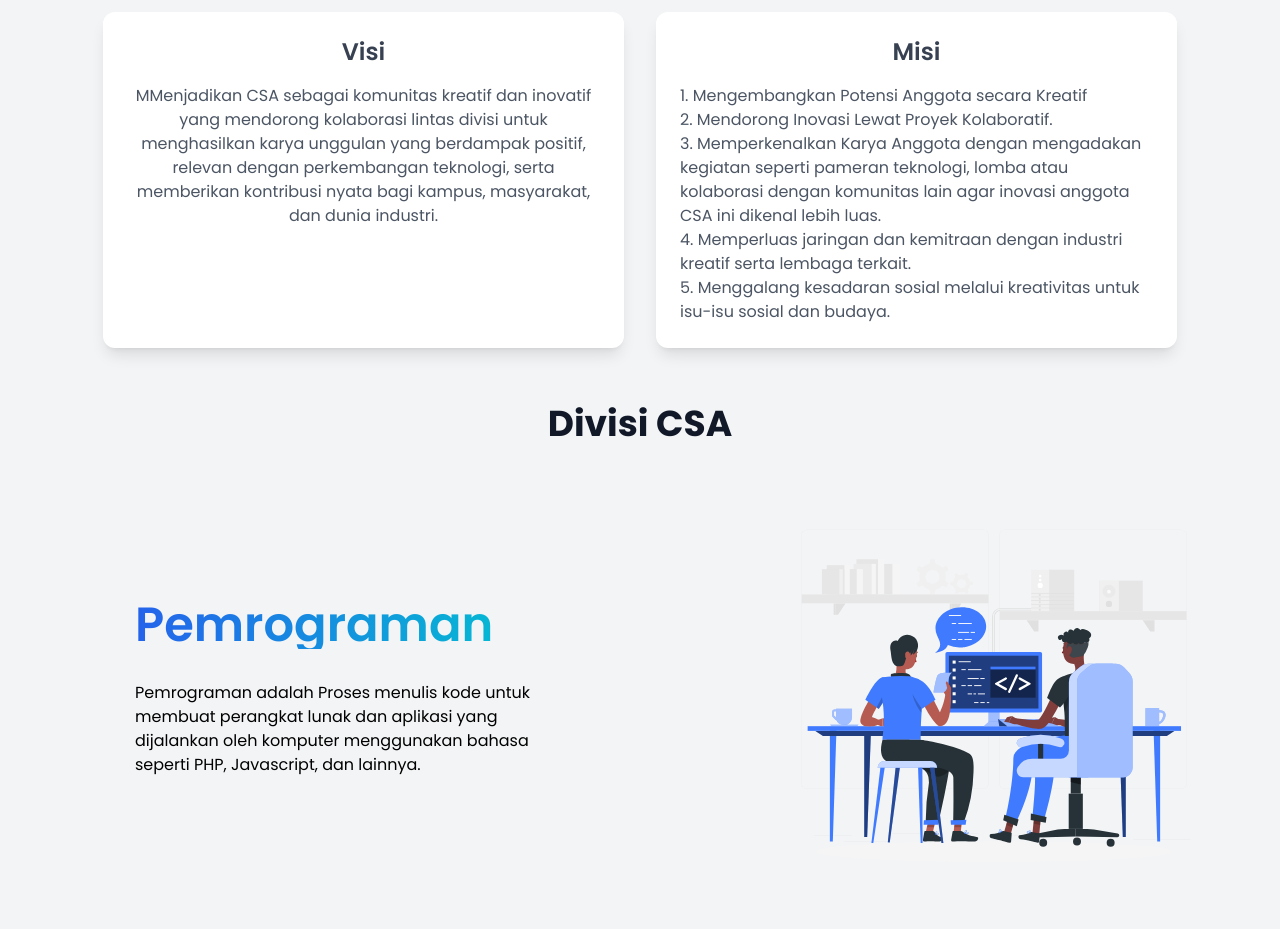
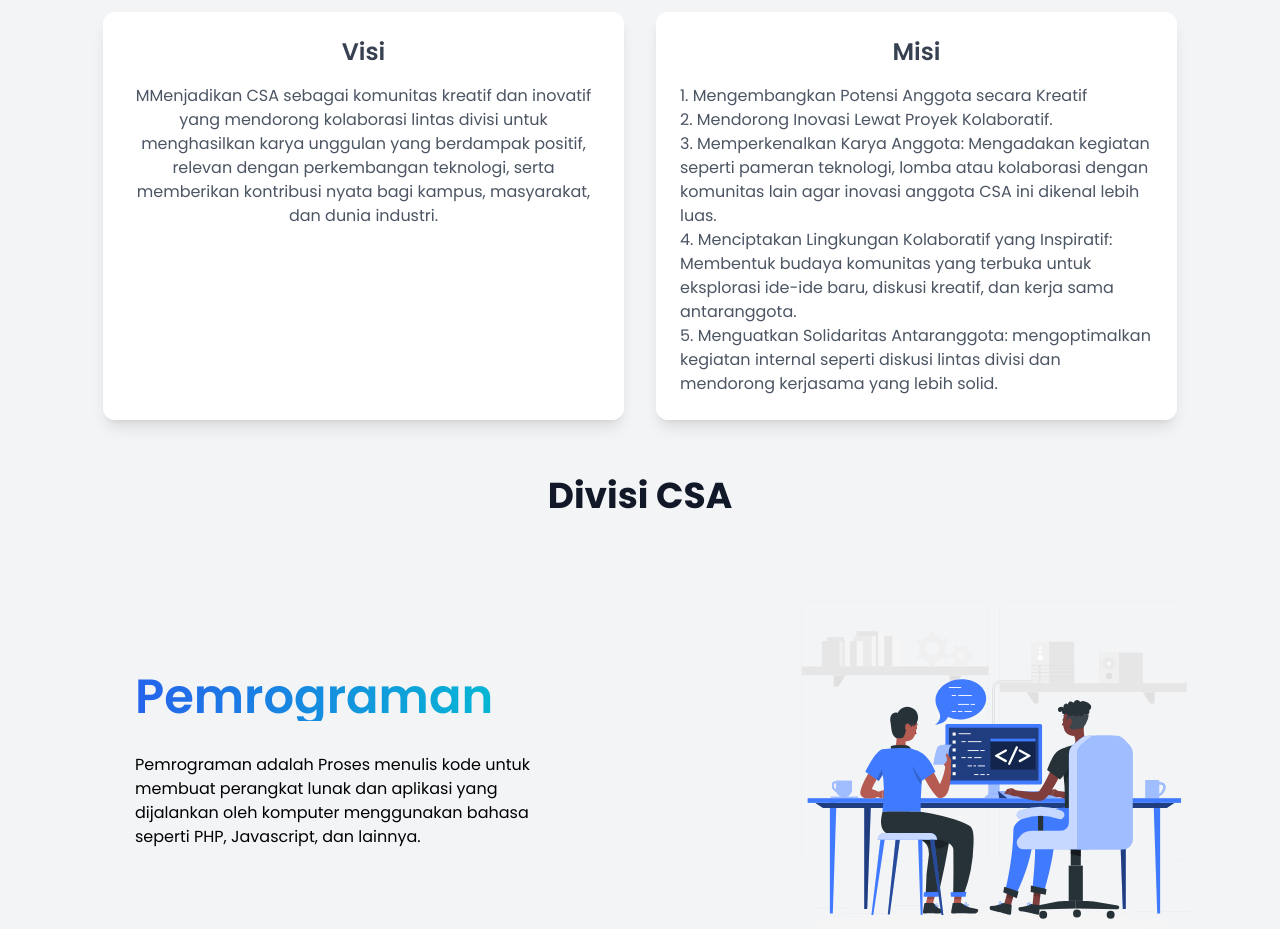
Before and after one commit to TeguhBagasM/csa-stmikmi, a React (Create React App) app: page / in a window 1280 px wide. Shown: the part 3020-3949 px from the top of the page. Built offline with nearby package versions, Linux system fonts and the light colour scheme.

Commit message:
update visi misi

```diff
--- a/src/components/abouts/VisiMisi.jsx
+++ b/src/components/abouts/VisiMisi.jsx
@@ -32,12 +32,17 @@ const VisiMisi = () => {
               <li>Mengembangkan Potensi Anggota secara Kreatif</li>
               <li>Mendorong Inovasi Lewat Proyek Kolaboratif.</li>
               <li>
-                Memperkenalkan Karya Anggota dengan mengadakan kegiatan seperti pameran teknologi,
-                lomba atau kolaborasi dengan komunitas lain agar inovasi anggota CSA ini dikenal lebih
-                luas.
+                Memperkenalkan Karya Anggota: Mengadakan kegiatan seperti pameran teknologi, lomba atau
+                kolaborasi dengan komunitas lain agar inovasi anggota CSA ini dikenal lebih luas.
               </li>
-              <li>Memperluas jaringan dan kemitraan dengan industri kreatif serta lembaga terkait.</li>
-              <li>Menggalang kesadaran sosial melalui kreativitas untuk isu-isu sosial dan budaya.</li>
+              <li>
+                Menciptakan Lingkungan Kolaboratif yang Inspiratif: Membentuk budaya komunitas yang
+                terbuka untuk eksplorasi ide-ide baru, diskusi kreatif, dan kerja sama antaranggota.
+              </li>
+              <li>
+                Menguatkan Solidaritas Antaranggota: mengoptimalkan kegiatan internal seperti diskusi
+                lintas divisi dan mendorong kerjasama yang lebih solid.
+              </li>
             </ol>
           </div>
         </div>
```
